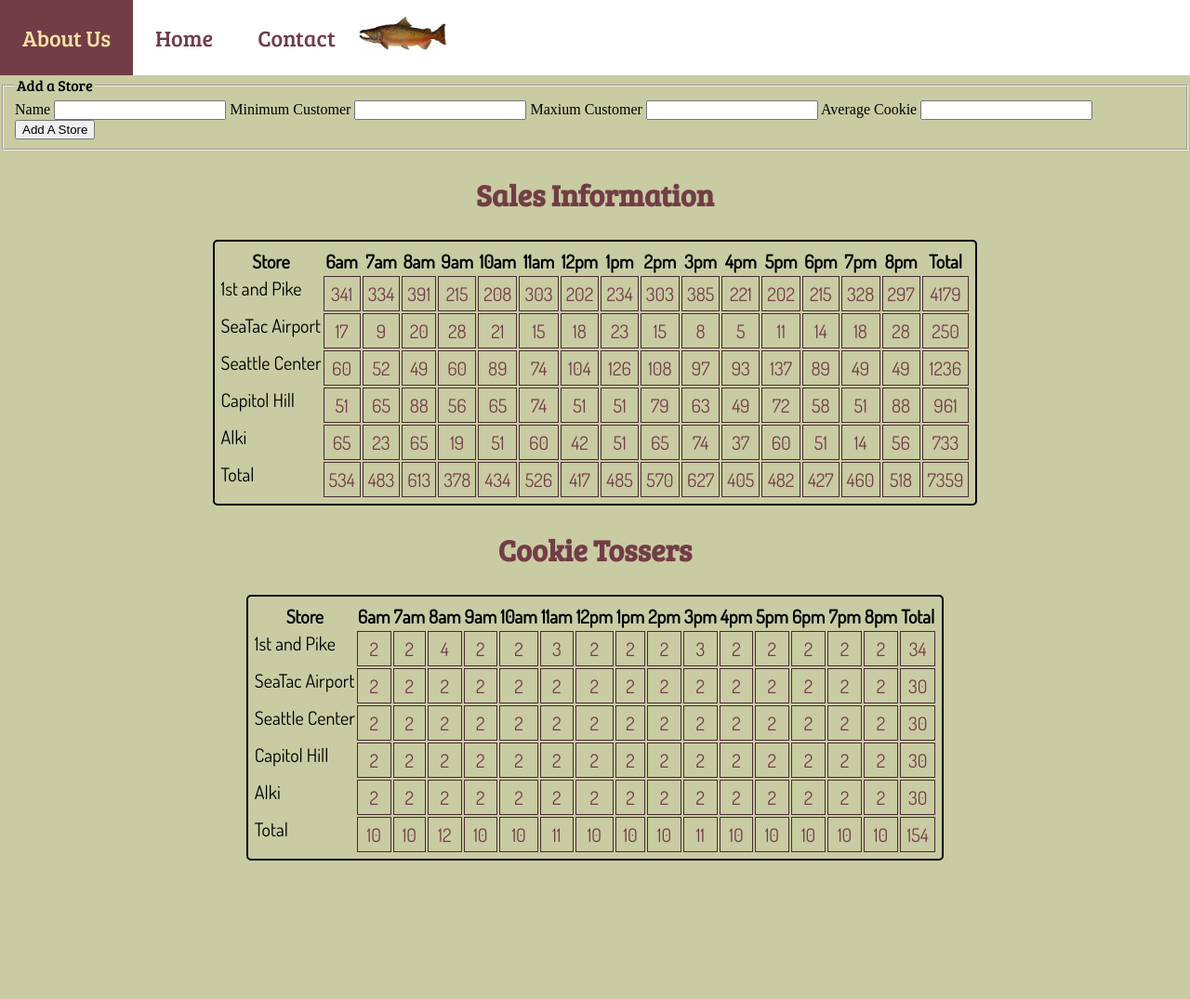
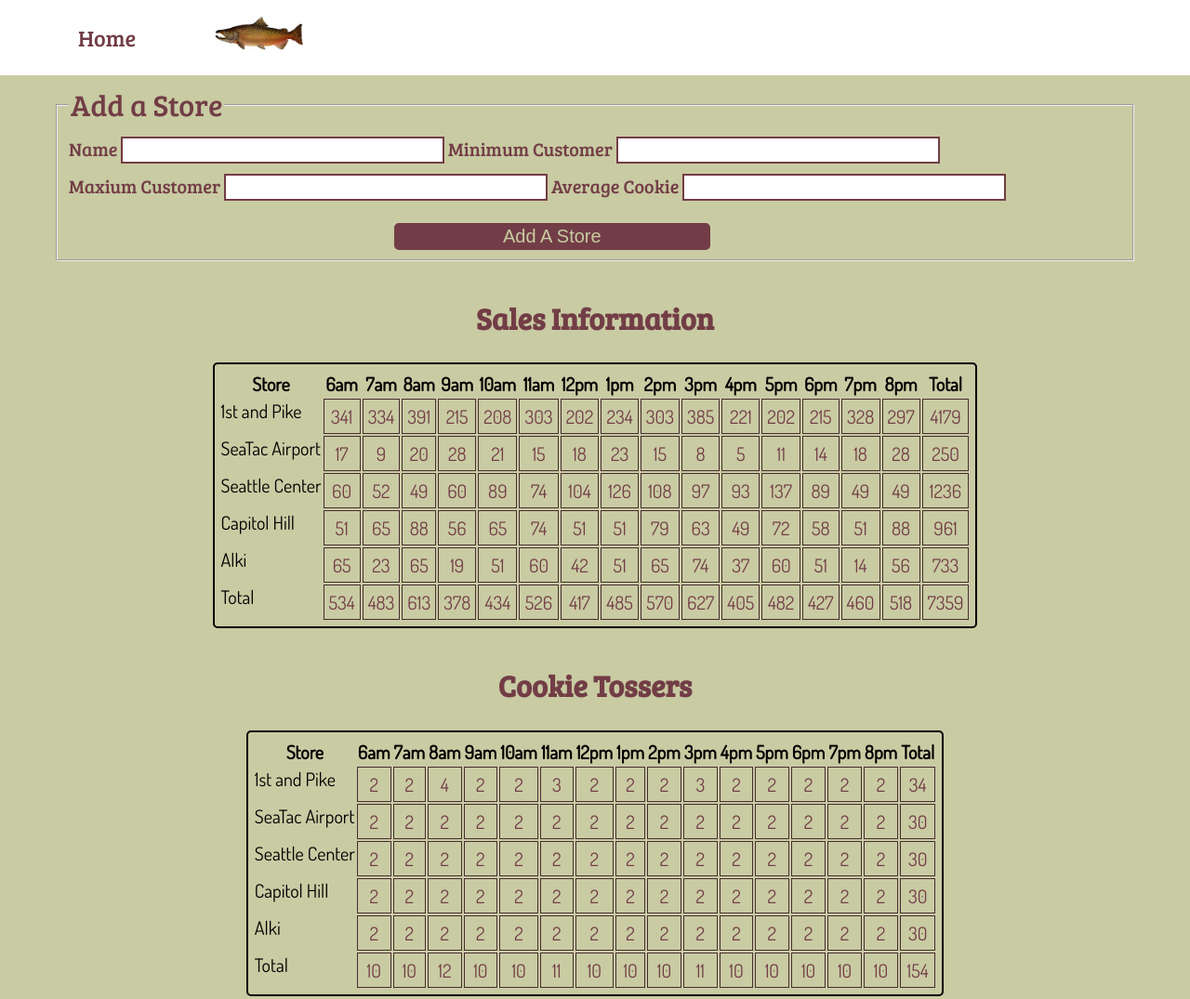
Before and after one commit to bomibear/salmonCookies, a plain HTML site: page sales.html in a window 1280 px wide. Shown: the whole page at 93% size. Before the commit the page ends 926 px from the top, so only its background shows below. Drawn offline with Linux system fonts and the light colour scheme; a web font is replaced by a local one.

Commit message:
finish styling sales

```diff
--- a/css/salesStyle.css
+++ b/css/salesStyle.css
@@ -1,6 +1,10 @@
 body {
   background-color: #C9CBA3;
   margin: auto 0;
+}
+
+section {
+  margin: 40px 0;
 }
 
 ul {
@@ -14,6 +18,10 @@ ul {
 
 li {
   float: left;
+}
+
+a {
+  margin: 0 60px;
 }
 
 li a {
@@ -38,8 +46,28 @@ h2 {
   text-align: center;
 }
 
+fieldset {
+  margin: 10px 60px;
+}
+
 legend {
   font-family: 'Bree Serif', serif;
+  color: #723D46;
+  font-size:2em;
+}
+
+label {
+  font-family: 'Bree Serif', serif;
+  color: #723D46;
+  font-size: 20px;
+  width: 20%;
+  line-height: 40px;
+}
+
+input {
+  font-size: 20px;
+  border: 2px solid #723D46;
+  width: 30%;
 }
 
 table {
@@ -65,3 +93,18 @@ img {
   height: 20%;
   margin-top: 17px;
 }
+
+input[type=submit] {
+  border-radius: 5px;
+  background-color:#723D46;
+  color: #C9CBA3;
+  margin-left:350px;
+  margin-top:20px;
+}
+
+input[type=submit]:hover {
+  background-color: #FFE1A8;
+  color: #723D46;
+  transition: 350ms;
+  cursor: pointer;
+}
--- a/sales.html
+++ b/sales.html
@@ -11,9 +11,7 @@
     <header>
       <nav>
         <ul>
-          <li><a href="#">About Us</a></li>
           <li><a href="index.html">Home</a></li>
-          <li><a href="#">Contact</a></li>
           <li><img src="./assets/chinook.jpg"></li>
         </ul>
       </nav>
@@ -25,7 +23,7 @@
         <input name="storeName" type="text">
 
         <label for="minCust">Minimum Customer</label>
-        <input name="minCust" type="number" min="0">
+        <input name="minCust" type="number" min="0"><br>
 
         <label for="maxCust">Maxium Customer</label>
         <input name="maxCust" type="number" min="0">
```
Also changed, not shown: css/indexStyle.css (+16 -9 lines), index.html (+1 -2 lines).
